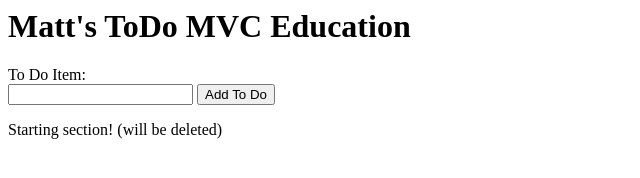
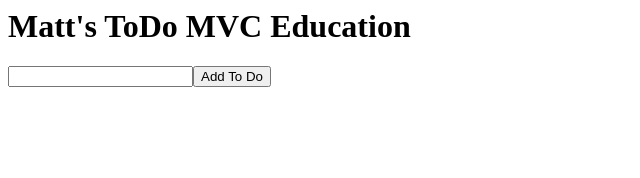
Before and after one commit to mcgraw-bb25/ToDoVanilla, a plain HTML site: page index.html in a window 1280 px wide. Shown: the whole page, without its empty margins (0-640 px from the left). Drawn offline with Linux system fonts and the light colour scheme.

Commit message:
changes to push all work to app.js

```diff
--- a/index.html
+++ b/index.html
@@ -3,15 +3,9 @@
 
     <body>
         <h1>Matt's ToDo MVC Education</h1>
-    <div class="todo_manager" id="todo_manager">
-        <form id="create_todo" onSubmit="add_todo(todo_name.value); return false">
-            To Do Item:<br>
-            <input type="text" name="todo_name">
-            <input type="submit" value="Add To Do">
-        </form>
-    </div>
-    <div class="todo_list" id="todo_list">
-        Starting section! (will be deleted)
+    <div class="todo" id="todo">
+
+
     </div>
     <script src="js/app.js"></script>
 
--- a/js/app.js
+++ b/js/app.js
@@ -161,3 +161,45 @@ var update_view = function () {
     console.log(new_list);
     todo_list.innerHTML = new_list;
 };
+
+
+
+
+
+// Loader
+var loader = 0;
+
+
+if (loader === 0) {
+    var todo_form_div = document.createElement("div");
+    todo_form_div.name ="todo_manager";
+    todo_form_div.id = "todo_manager";
+
+    var todo_adder = document.createElement("input");
+    todo_adder.name = "todo_name";
+    todo_adder.id = "todo_name";
+    todo_adder.type = "text";
+
+    var todo_adder_button = document.createElement("button");
+    todo_adder_button.onclick = function() {
+        var todo_to_add = document.getElementById("todo_name").value;
+        add_todo(todo_to_add);
+
+        };
+    todo_adder_button.innerHTML = "Add To Do";
+
+    todo_form_div.appendChild(todo_adder);
+    todo_form_div.appendChild(todo_adder_button);
+
+    var todo_container = document.getElementById("todo");
+    todo_container.appendChild(todo_form_div);
+
+    var todo_list = document.createElement("div");
+    todo_list.name ="todo_list";
+    todo_list.id = "todo_list";
+
+    todo_container.appendChild(todo_list);
+
+
+    loader = 1;
+}
```
